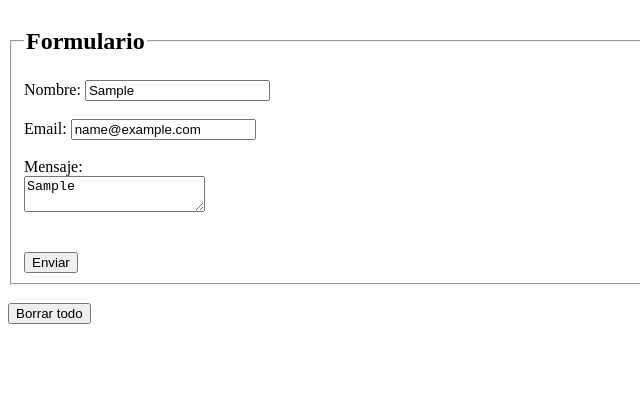
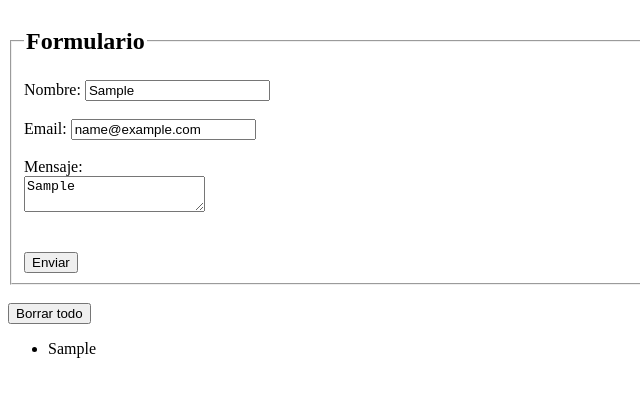
Before and after one commit to adriandez/localStorageRepo, a plain HTML site: page index.html in a window 1280 px wide. Both pictures are taken after typing "Sample", "name@example.com", "Sample" into the empty fields and a click on the input "Enviar". Shown: the full height of the page, 0-640 px from the left. Drawn offline with Linux system fonts and the light colour scheme.

Commit message:
Fix localStorge clear button and add printdata function

```diff
--- a/index.html
+++ b/index.html
@@ -27,9 +27,11 @@
 
         </fieldset>
         <br>
-
         <input type="button" id="boton" value="Borrar todo">
         <br>
+        <section id="seccion">
+
+        </section>
     </form>
 
     <script src="script.js"></script>
--- a/script.js
+++ b/script.js
@@ -58,15 +58,31 @@ document.getElementById("formulario").addEventListener("submit", (event) => {
     const mensaje = document.getElementById("mensaje").value
 
     const eventSubmit = new Usuario(nombre, email, mensaje)
-
     arrayUsuarios.push(eventSubmit);
-
     const userData = JSON.stringify(arrayUsuarios)
 
     guardarDatos("userData", userData);
 
+    printData();
+
 })
 
+const printData = () => {
+
+    document.getElementById("pintar") !== null ? document.getElementById("pintar").remove() : console.log(null);
+
+    const ul = document.createElement("ul")
+    ul.id = "pintar"
+    document.getElementById("seccion").appendChild(ul)
+
+    for (let i = 0;i<arrayUsuarios.length; i++) {
+        const li = document.createElement("li")
+        document.getElementById("pintar").appendChild(li)
+        const pTxt = document.createTextNode(`${arrayUsuarios[i].name}`)
+        li.appendChild(pTxt)
+    }
+
+}
 
 document.getElementById("boton").addEventListener("click", () => {
     localStorage.clear()
```
